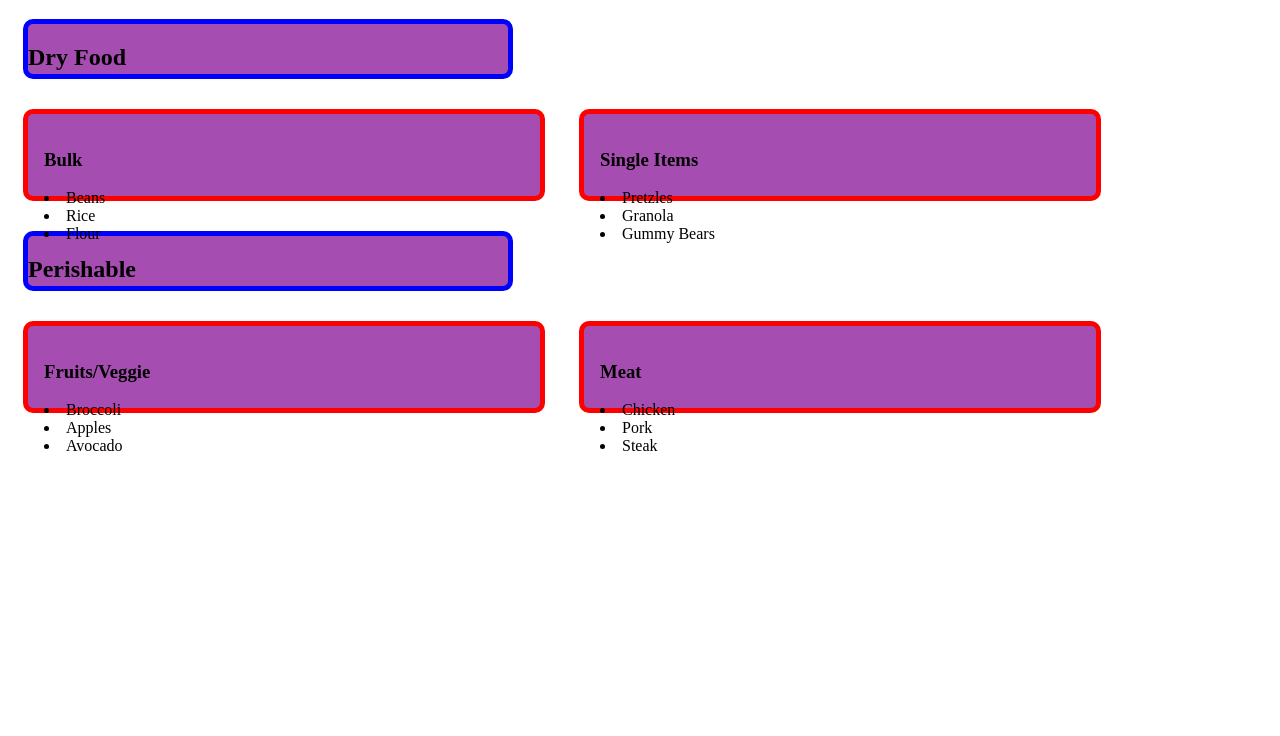
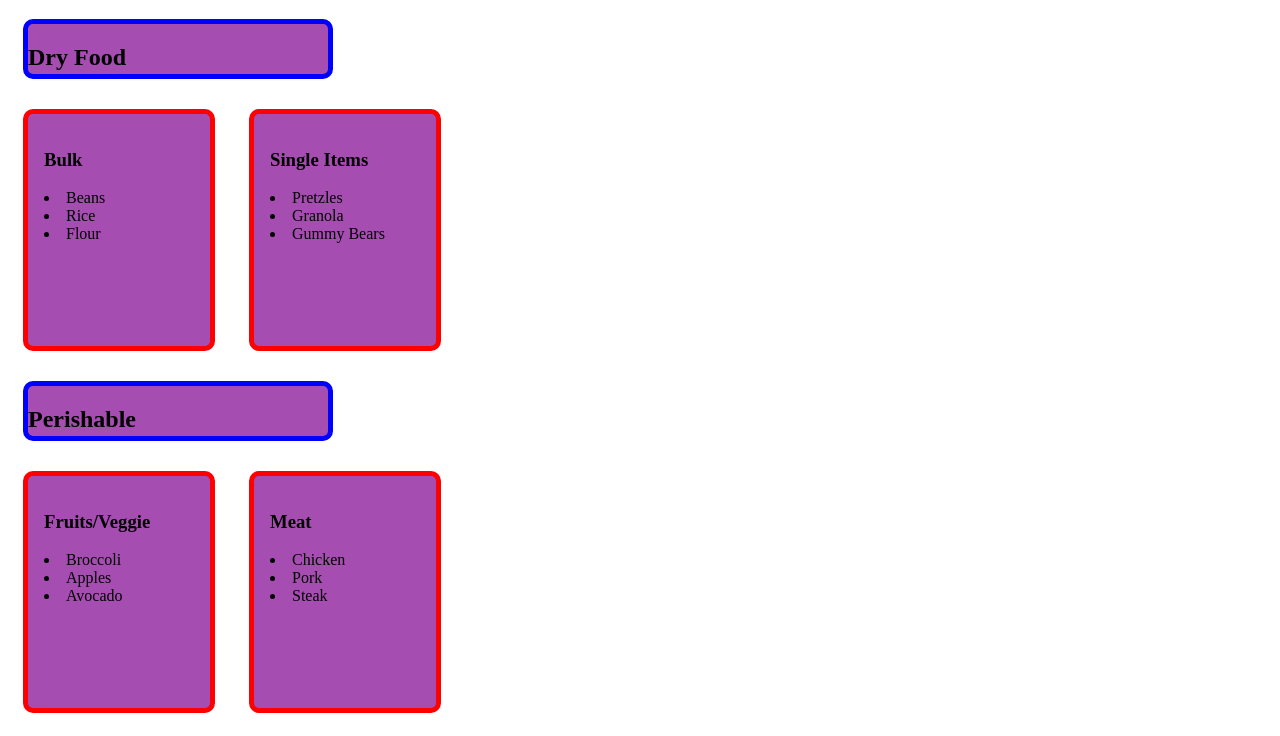
Before and after one commit to dane-hoffman/Souper-Kale-Grocery-List, a plain HTML site: page GroceryListWebsite/index.html in a window 1280 px wide. Shown: the part 174-910 px from the top of the page. Before the commit the page ends 800 px from the top, so only its background shows below. Drawn offline with Linux system fonts and the light colour scheme.

Commit message:
Sized secondary

```diff
--- a/GroceryListWebsite/style.css
+++ b/GroceryListWebsite/style.css
@@ -1,7 +1,7 @@
 .firstCategory{
 
     height: 50px;
-    width: 480px;
+    width: 300px;
     margin: 15px;
     border: 5px solid blue;
     border-radius: 10px;
@@ -11,8 +11,8 @@
 
 .secondCategory{
 
-    height: 50px;
-    width: 480px;
+    height: 200px;
+    width: 150px;
     margin: 15px;
     border: 5px solid blue;
     border-radius: 10px;
```
